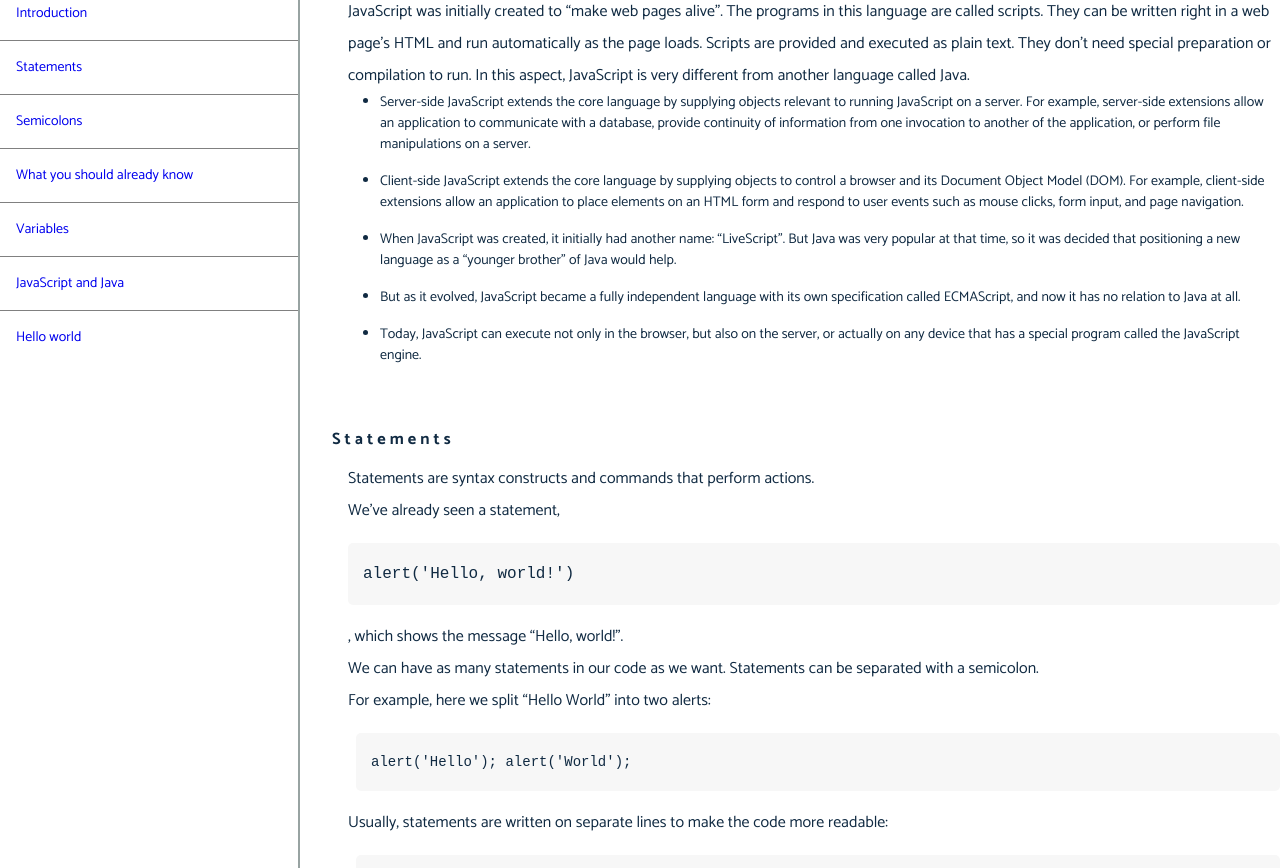
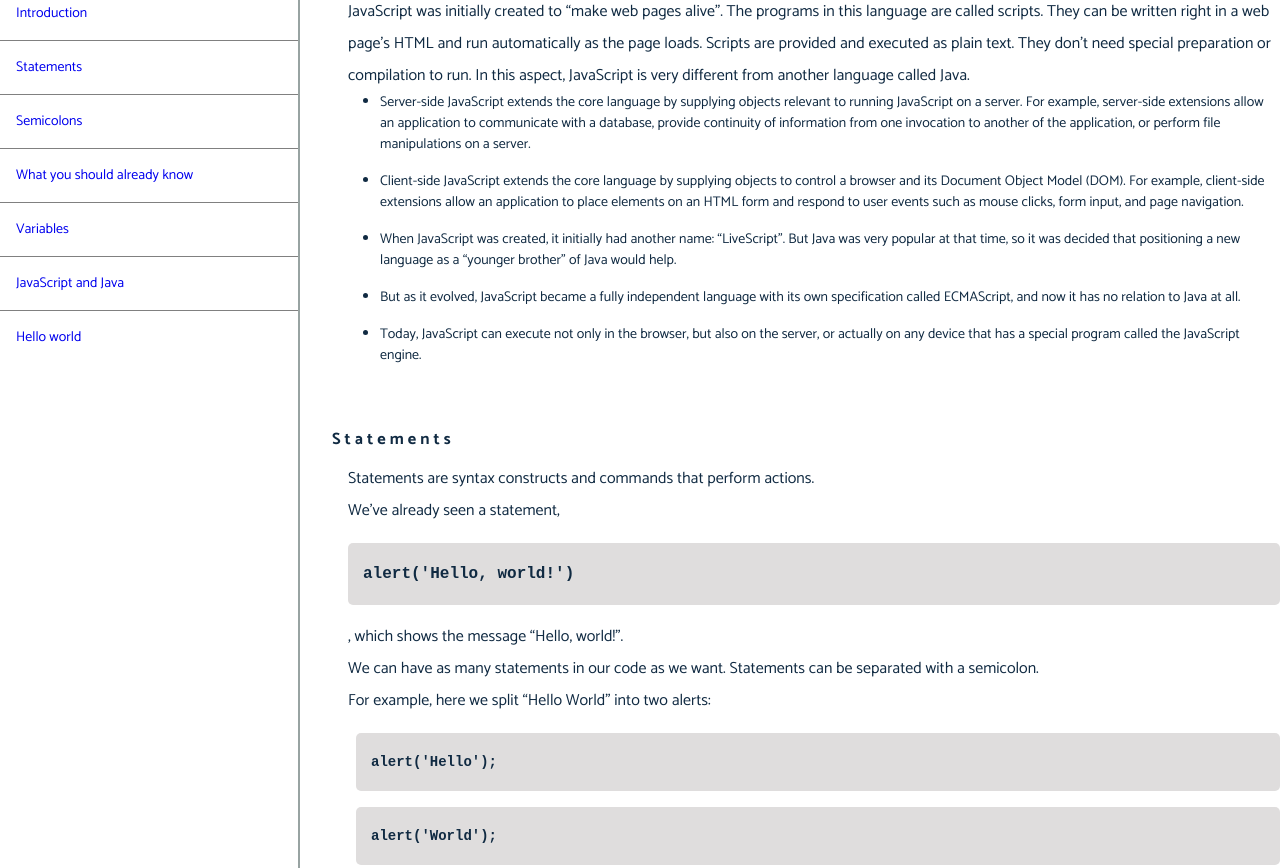
Before and after one commit to NabeelMansour/js-documentation, a plain HTML site: page index.html in a window 1280 px wide. Shown: the part 84-952 px from the top of the page. Drawn offline with Linux system fonts and the light colour scheme; a web font is replaced by a local one.

Commit message:
code background modified

```diff
--- a/index.html
+++ b/index.html
@@ -94,7 +94,8 @@
             can be separated with a semicolon.
           </p>
           <p>For example, here we split “Hello World” into two alerts:</p>
-          <code>alert('Hello'); alert('World');</code>
+          <code>alert('Hello');</code>
+          <code>alert('World');</code>
           <p>
             Usually, statements are written on separate lines to make the code
             more readable:
--- a/style.css
+++ b/style.css
@@ -94,7 +94,7 @@ p{
 }
 
 code{
-  background-color: #f7f7f7;
+  background-color: #dfdddd;
   padding: 15px;
   margin-left: 1.5rem;
   border-radius: 5px;
@@ -102,6 +102,7 @@ code{
   display: block;
   margin-bottom: 1rem;
   margin-top: 1rem;
+  font-weight: 700;
 }
 
 .first-alert{
```
